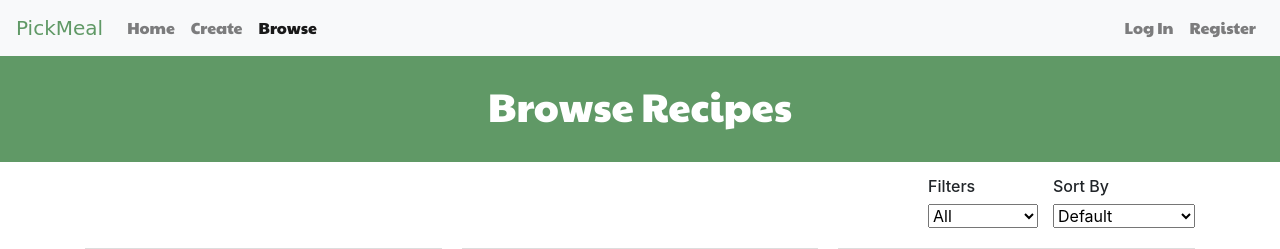
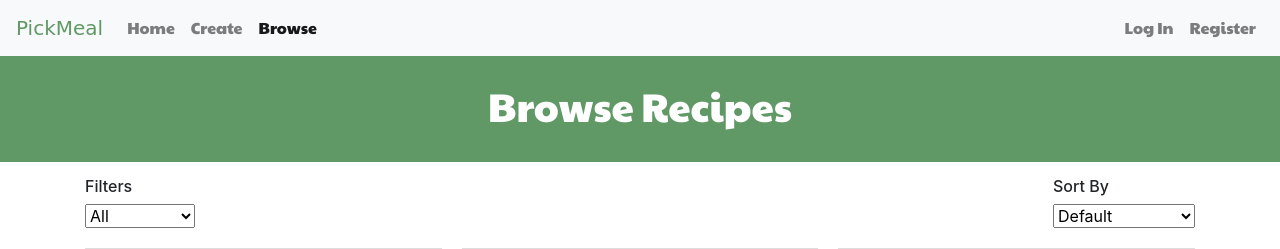
Before and after one commit to 100yann/PickMEal, a Django app: page /browse in a window 1280 px wide. Shown: the top 249 px of the page. Run offline with Django 4.2, Linux system fonts and the light colour scheme; data comes from the database, SQL or seed files in the repository; both versions use the stored data as it was after the commit; some libraries are stand-ins or nearby versions; some web fonts are replaced.

Commit message:
small bugfixes and styling

```diff
--- a/pickmeal/meal_app/static/filters.js
+++ b/pickmeal/meal_app/static/filters.js
@@ -22,7 +22,7 @@ document.addEventListener('DOMContentLoaded', () => {
             // display the most recent recipes first
             displayByDate('descending')
         } else {
-            // display the oldest recipe first (default order)
+            // display the oldest recipe first (default behaviour)
             displayByDate('ascending')
         }
     }
@@ -39,9 +39,6 @@ function displayTopRated() {
     });
 
     recipes.forEach((recipe) => {
-        if (recipe.hidden){
-            recipe.hidden = false;
-        }
         recipesContainer.appendChild(recipe);
     });
 }
@@ -67,9 +64,6 @@ function displayByDate(order) {
     })
 
     recipes.forEach((recipe) => {
-        if (recipe.hidden){
-            recipe.hidden = false;
-        }
         recipesContainer.appendChild(recipe);
     })
 }
--- a/pickmeal/meal_app/static/styles.css
+++ b/pickmeal/meal_app/static/styles.css
@@ -342,10 +342,6 @@ article{
 
 #filters{
     display: flex;
-    justify-content: flex-end;
+    justify-content: space-between;
     margin-bottom: 20px;
 }
-
-#filters div {
-    margin-left: 15px;
-}
```
Also changed, not shown: pickmeal/db.sqlite3.
